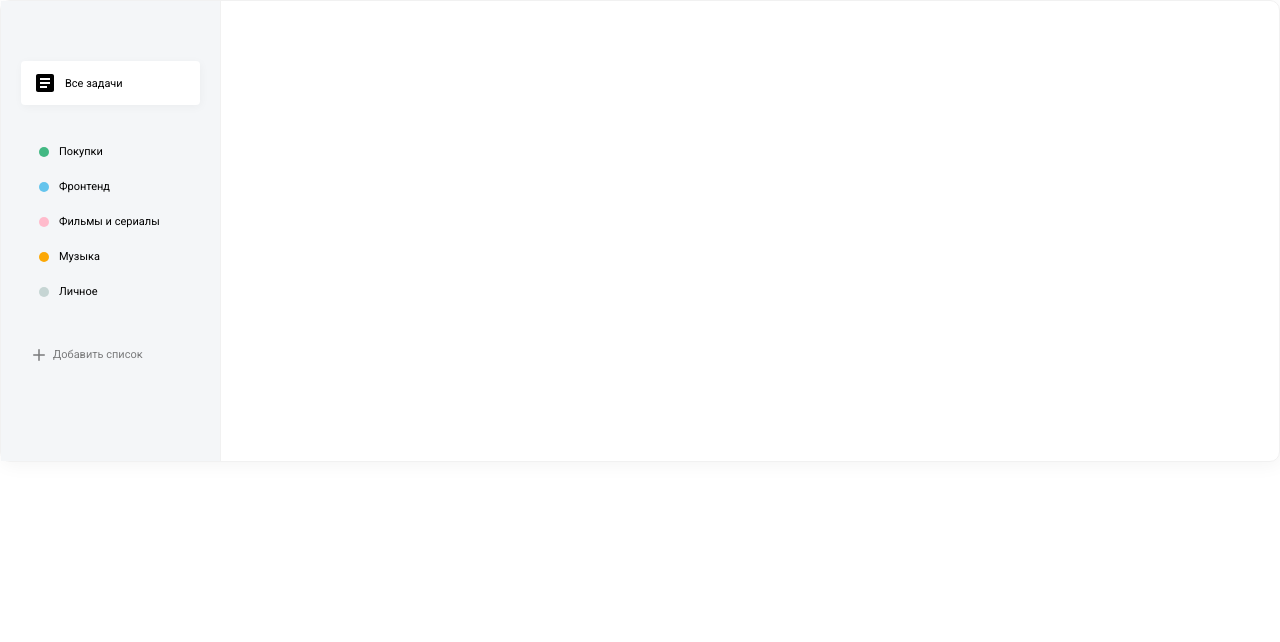
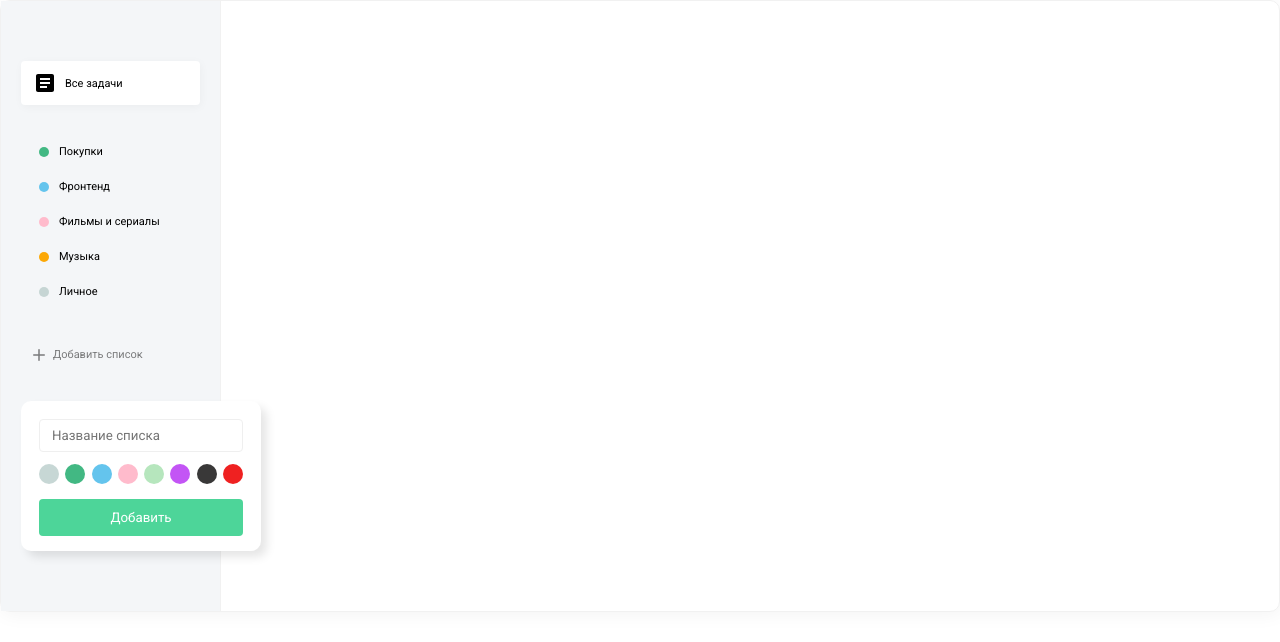
Before and after one commit to freetimezp/todolist, a React (Create React App) app: page / in a window 1280 px wide. Shown: the top 642 px of the page. Built offline with nearby package versions, Linux system fonts and the light colour scheme.

Commit message:
React-js. popup html scss

```diff
--- a/src/App.js
+++ b/src/App.js
@@ -1,6 +1,8 @@
 import React from 'react';
 import List from "./components/List/List";
 import AddList from "./components/AddList/AddList";
+
+import DB from './assets/DB.json';
 
 function App() {
     return (
@@ -50,7 +52,7 @@ function App() {
                         }
                     ]}
                     isRemovable={true}/>
-                <AddList />
+                <AddList colors={DB.colors} />
             </div>
             <div className="todo__tasks">
 
--- /dev/null
+++ b/src/assets/DB.json
@@ -0,0 +1,173 @@
+{
+  "lists": [
+    {
+      "id": 1,
+      "name": "Продажи",
+      "colorId": 5
+    },
+    {
+      "id": 2,
+      "name": "Фронтенд",
+      "colorId": 4
+    },
+    {
+      "id": 3,
+      "name": "Фильмы и сериалы",
+      "colorId": 3
+    },
+    {
+      "id": 4,
+      "name": "Книги",
+      "colorId": 2
+    },
+    {
+      "id": 5,
+      "name": "Личное",
+      "colorId": 1
+    },
+    {
+      "name": "Спорт",
+      "colorId": 3,
+      "id": 6
+    },
+    {
+      "name": "Курс по ReactJS ToDo",
+      "colorId": 7,
+      "id": 7
+    }
+  ],
+  "tasks": [
+    {
+      "id": 1,
+      "listId": 2,
+      "text": "Изучить JavaScript",
+      "completed": true
+    },
+    {
+      "id": 2,
+      "listId": 2,
+      "text": "Изучить паттерны проектирования",
+      "completed": false
+    },
+    {
+      "id": 3,
+      "listId": 2,
+      "text": "ReactJS Hooks (useState, useReducer, useEffect и т.д.)",
+      "completed": true
+    },
+    {
+      "id": 4,
+      "listId": 2,
+      "text": "Redux (redux-observable, redux-saga)",
+      "completed": false
+    },
+    {
+      "listId": 2,
+      "text": "123",
+      "completed": true,
+      "id": 5
+    },
+    {
+      "listId": 1,
+      "text": "test",
+      "completed": false,
+      "id": 6
+    },
+    {
+      "listId": 1,
+      "text": "qweqwe",
+      "completed": false,
+      "id": 7
+    },
+    {
+      "listId": 1,
+      "text": "qweqwe",
+      "completed": true,
+      "id": 8
+    },
+    {
+      "listId": 1,
+      "text": "123",
+      "completed": false,
+      "id": 9
+    },
+    {
+      "listId": 4,
+      "text": "Купить 1984!",
+      "completed": true,
+      "id": 10
+    },
+    {
+      "listId": 2,
+      "text": "222",
+      "completed": true,
+      "id": 12
+    },
+    {
+      "listId": 7,
+      "text": "Сделали сайдбар",
+      "completed": true,
+      "id": 15
+    },
+    {
+      "listId": 7,
+      "text": "Сделали список задач",
+      "completed": true,
+      "id": 16
+    },
+    {
+      "listId": 7,
+      "text": "Сделали удаление и редактирование задач и списков",
+      "completed": true,
+      "id": 17
+    },
+    {
+      "listId": 8,
+      "text": "tttt",
+      "completed": false,
+      "id": 18
+    }
+  ],
+  "colors": [
+    {
+      "id": 1,
+      "hex": "#C9D1D3",
+      "name": "grey"
+    },
+    {
+      "id": 2,
+      "hex": "#42B883",
+      "name": "green"
+    },
+    {
+      "id": 3,
+      "hex": "#64C4ED",
+      "name": "blue"
+    },
+    {
+      "id": 4,
+      "hex": "#FFBBCC",
+      "name": "pink"
+    },
+    {
+      "id": 5,
+      "hex": "#B6E6BD",
+      "name": "lime"
+    },
+    {
+      "id": 6,
+      "hex": "#C355F5",
+      "name": "purple"
+    },
+    {
+      "id": 7,
+      "hex": "#110133",
+      "name": "black"
+    },
+    {
+      "id": 8,
+      "hex": "#FF6464",
+      "name": "red"
+    }
+  ]
+}
--- a/src/components/AddList/AddList.jsx
+++ b/src/components/AddList/AddList.jsx
@@ -1,10 +1,13 @@
 import React, {useState} from 'react';
+
 import List from "../List/List";
+import Badge from "../Badge/Badge";
 
 import './AddList.scss';
 
-const AddList = (props) => {
-    const [visiblePopup, setvisiblePopup] = useState(false);
+
+const AddList = ({colors}) => {
+    const [visiblePopup, setvisiblePopup] = useState(true);
 
     return (
         <div className="add-list">
@@ -31,7 +34,13 @@ const AddList = (props) => {
             />
             {visiblePopup && (
                 <div className="add-list__popup">
-                    1234
+                    <input className="field" type="text" placeholder="Название списка"/>
+                    <div className="add-list__popup-colors">
+                        {
+                            colors.map(color => <Badge key={color.id} color={color.name}/>)
+                        }
+                    </div>
+                    <button className="button">Добавить</button>
                 </div>
             )}
         </div>
--- a/src/components/AddList/AddList.scss
+++ b/src/components/AddList/AddList.scss
@@ -1,9 +1,31 @@
 .add-list {
   &__popup {
-    width: 235px;
+    width: 240px;
     height: 150px;
     background: #fff;
     box-shadow: 6px 6px 10px rgba(0,0,0, 0.1);
     border-radius: 10px;
+    padding: 18px;
+    .button {
+      width: 100%;
+      margin-top: 15px;
+    }
+    &-colors {
+      margin-top: 12px;
+      display: flex;
+      justify-content: space-between;
+      .badge {
+        width: 20px;
+        height: 20px;
+        border: 2px solid transparent;
+        cursor: pointer;
+        &:hover {
+          border: 2px solid rgba(120, 117, 117, 0.8);
+        }
+        &.active {
+          border: 2px solid #525252;
+        }
+      }
+    }
   }
 }
--- /dev/null
+++ b/src/components/Badge/Badge.jsx
@@ -0,0 +1,11 @@
+import React from 'react'
+
+import './Badge.scss';
+
+const Badge = ( { color } ) => {
+    return (
+        <i className={`badge badge--${color}`}/>
+    );
+}
+
+export default Badge;
--- /dev/null
+++ b/src/components/Badge/Badge.scss
@@ -0,0 +1,34 @@
+.badge {
+  display: inline-block;
+  width: 10px;
+  height: 10px;
+  border-radius: 50%;
+  transition: all 0.4s ease;
+  &--green {
+    background-color: #42B883;
+  }
+  &--blue {
+    background-color: #64C4ED;
+  }
+  &--pink {
+    background-color: #FFBBCC;
+  }
+  &--grey {
+    background-color: #BACDCBCC;
+  }
+  &--yellow {
+    background-color: #fca806;
+  }
+  &--red {
+    background-color: #ef2121;
+  }
+  &--lime {
+    background-color: #B6E6BD;
+  }
+  &--purple {
+    background-color: #C355F5;
+  }
+  &--black {
+    background-color: #393838;
+  }
+}
--- a/src/components/List/List.jsx
+++ b/src/components/List/List.jsx
@@ -1,4 +1,6 @@
 import React from 'react';
+
+import Badge from "../Badge/Badge";
 
 import './List.scss';
 import classNames from 'classnames';
@@ -9,7 +11,7 @@ const List = ({items, isRemovable, onClick}) => {
             {items.map( (item, index) => (
                 <li key={index}  className={classNames(item.className, {'active': item.active})}>
                     <i>
-                        { item.icon ? item.icon : <i className={`badge badge--${item.color}`}/> }
+                        { item.icon ? item.icon : <Badge color={item.color} /> }
                     </i>
                     <span>{ item.name }</span>
                 </li>
--- a/src/components/List/List.scss
+++ b/src/components/List/List.scss
@@ -20,6 +20,10 @@
       box-shadow: 1px 2px 10px rgba(0,0,0, 0.04);
       border-radius: 4px;
     }
+    .badge {
+      position: relative;
+      left: 6px;
+    }
   }
   i {
     display: inline-flex;
@@ -28,26 +32,4 @@
       opacity: 0.4;
     }
   }
-  .badge {
-    width: 10px;
-    height: 10px;
-    border-radius: 50%;
-    position: relative;
-    left: 6px;
-    &--green {
-      background-color: #42B883;
-    }
-    &--blue {
-      background-color: #64C4ED;
-    }
-    &--pink {
-      background-color: #FFBBCC;
-    }
-    &--grey {
-      background-color: #BACDCBCC;
-    }
-    &--yellow {
-      background-color: #fca806;
-    }
-  }
 }
--- a/src/index.scss
+++ b/src/index.scss
@@ -25,3 +25,32 @@ body {
     border-right: 1px solid #f1f1f1;
   }
 }
+
+.field {
+  width: 100%;
+  background-color: #fff;
+  border: 1px solid #efefef;
+  box-sizing: border-box;
+  border-radius: 4px;
+  padding: 8px 12px;
+  transition: all 0.4s ease;
+  &:focus {
+    border-color: #dbdbdb;
+  }
+}
+
+.button {
+  padding: 10px 20px;
+  background-color: #4DD599;
+  border-radius: 4px;
+  color: #fff;
+  border: 1px solid transparent;
+  cursor: pointer;
+  transition: all 0.4s ease;
+  &:hover {
+    background-color: darken(#4DD599, 10%);
+  }
+  &:active {
+    background-color: darken(#4DD599, 15%);
+  }
+}
```
